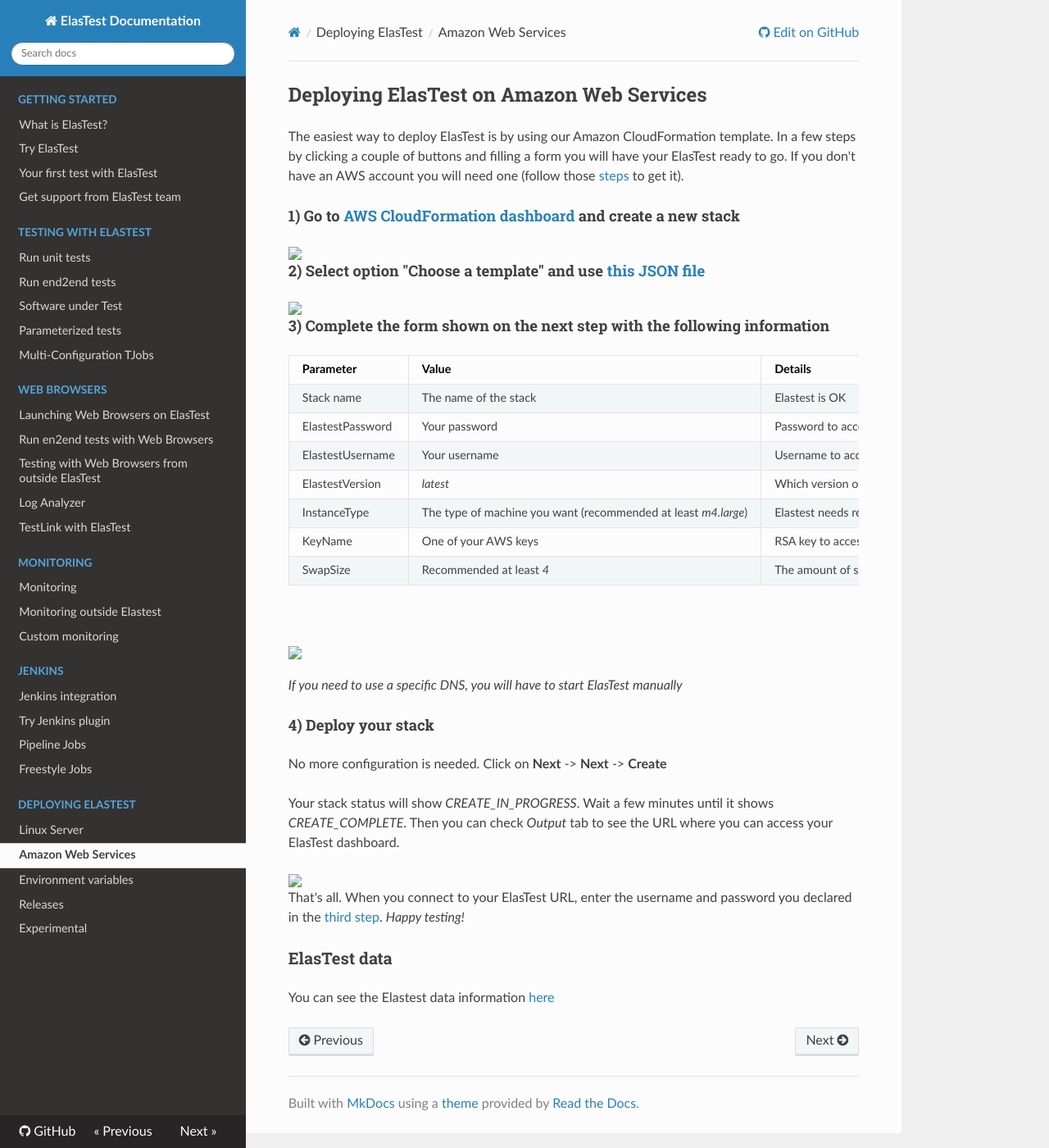
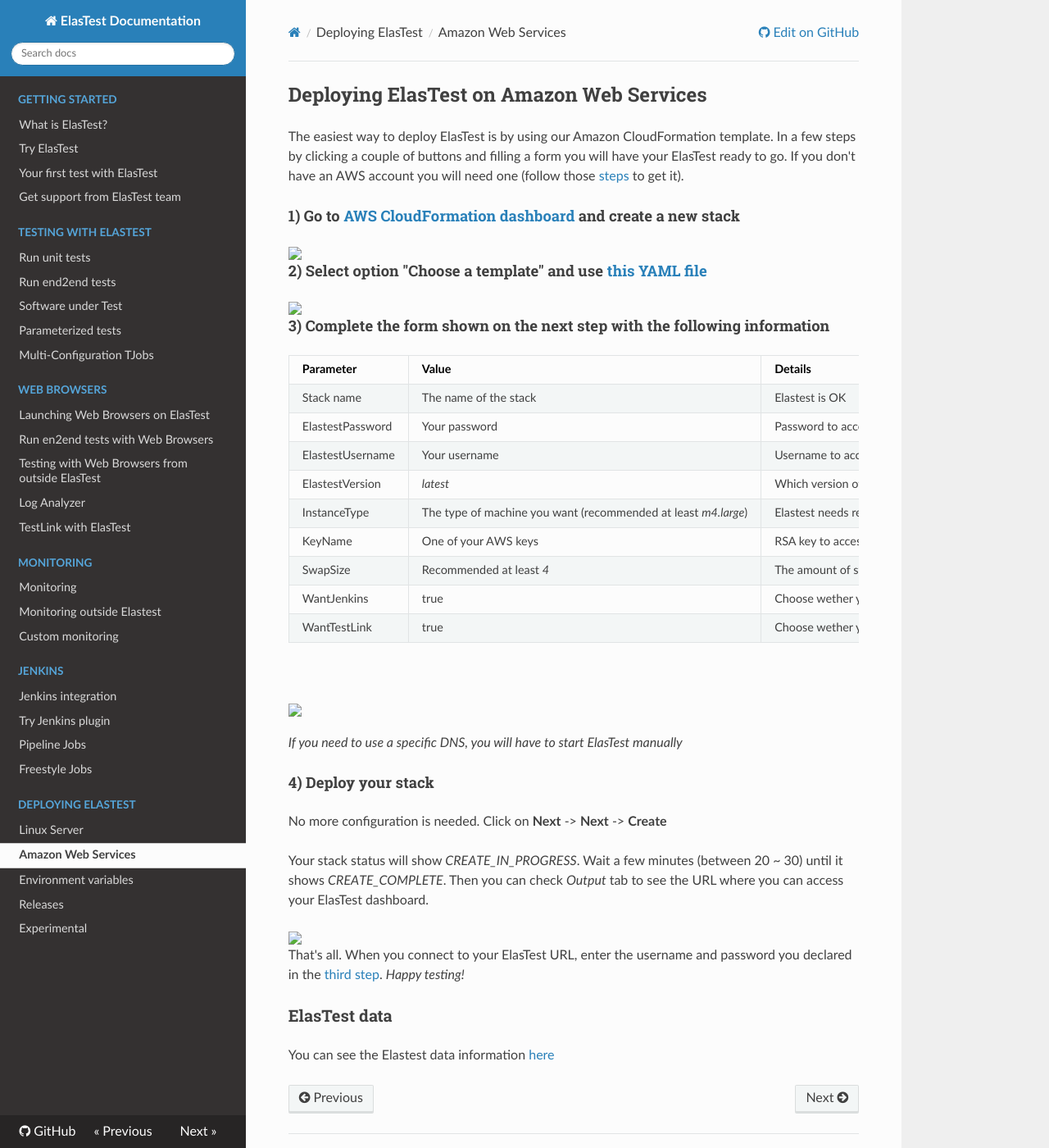
Before and after one commit to elastest/elastest.io-docs, an MkDocs documentation site: the page built from docs/deploying/aws.md, in a window 1280 px wide and 1400 px high. Shown: the whole window at 82% size. Built offline with MkDocs 1.6.1, drawn with Linux system fonts in a browser that asks for light colours; nearby versions of some CDN libraries; old or Windows-style settings are respelled for this version of MkDocs.

Commit message:
Update doc to deploy elaestest on AWS with CloudFormation

```diff
--- a/docs/deploying/aws.md
+++ b/docs/deploying/aws.md
@@ -14,7 +14,7 @@
     <a data-fancybox="gallery-1" href="/docs/deploying/images/new_stack.png"><img class="img-responsive img-wellcome" src="/docs/deploying/images/new_stack.png"/></a>
 </div>
 
-<h4 class="small-subtitle">2) Select option "Choose a template" and use <a href="https://raw.githubusercontent.com/elastest/elastest-toolbox/master/AWS/cloud-formation-latest.json">this JSON file</a></h4>
+<h4 class="small-subtitle">2) Select option "Choose a template" and use <a href="https://raw.githubusercontent.com/elastest/elastest-toolbox/master/AWS/cloud-formation-latest.yaml">this YAML file</a></h4>
 
 <div class="docs-gallery inline-block">
     <a data-fancybox="gallery-1" href="/docs/deploying/images/template.png"><img class="img-responsive img-wellcome" src="/docs/deploying/images/template.png"/></a>
@@ -31,6 +31,8 @@
 | InstanceType     | The type of machine you want (recommended at least _m4.large_) | Elastest needs resources to run, please be genereous                                                                                             |
 | KeyName          | One of your AWS keys                                           | RSA key to access the instance through SSH                                                                                                       |
 | SwapSize         | Recommended at least _4_                                       | The amount of swap memory in GB                                                                                                                  |
+| WantJenkins      | true                                                           | Choose wether you want to deploy Jenkins CI with Elastest                                                                                        |
+| WantTestLink     | true                                                           | Choose wether you want to deploy TestLink Project Manager with Elastest                                                                          |
 
 <br>
 
@@ -47,7 +49,7 @@
 
 No more configuration is needed. Click on **Next** -> **Next** -> **Create**
 
-Your stack status will show _CREATE_IN_PROGRESS_. Wait a few minutes until it shows _CREATE_COMPLETE_. Then you can check _Output_ tab to see the URL where you can access your ElasTest dashboard.
+Your stack status will show _CREATE_IN_PROGRESS_. Wait a few minutes (between 20 ~ 30) until it shows _CREATE_COMPLETE_. Then you can check _Output_ tab to see the URL where you can access your ElasTest dashboard.
 
 <div class="docs-gallery inline-block">
     <a data-fancybox="gallery-1" href="/docs/deploying/images/output_tab.png"><img class="img-responsive img-wellcome" src="/docs/deploying/images/output_tab.png"/></a>
```
Also changed, not shown: docs/deploying/images/conf.png, docs/deploying/images/new_stack.png, docs/deploying/images/output_tab.png, docs/deploying/images/template.png.
